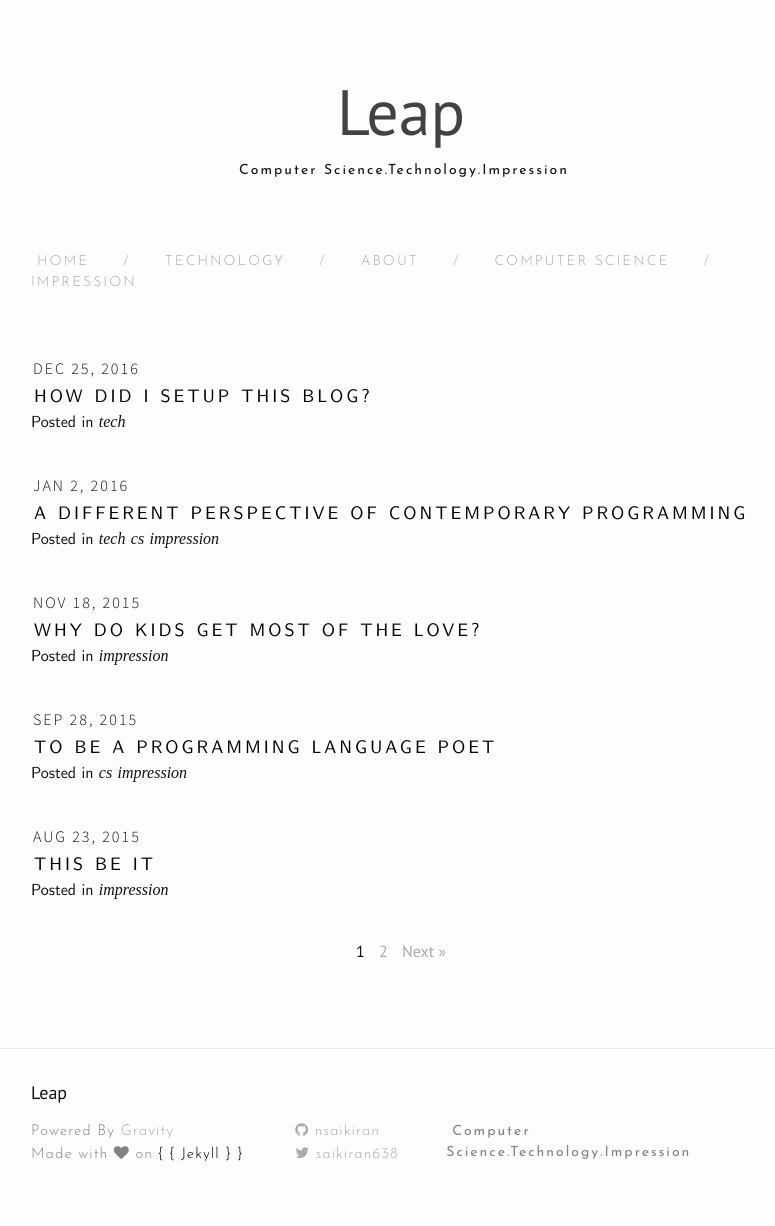
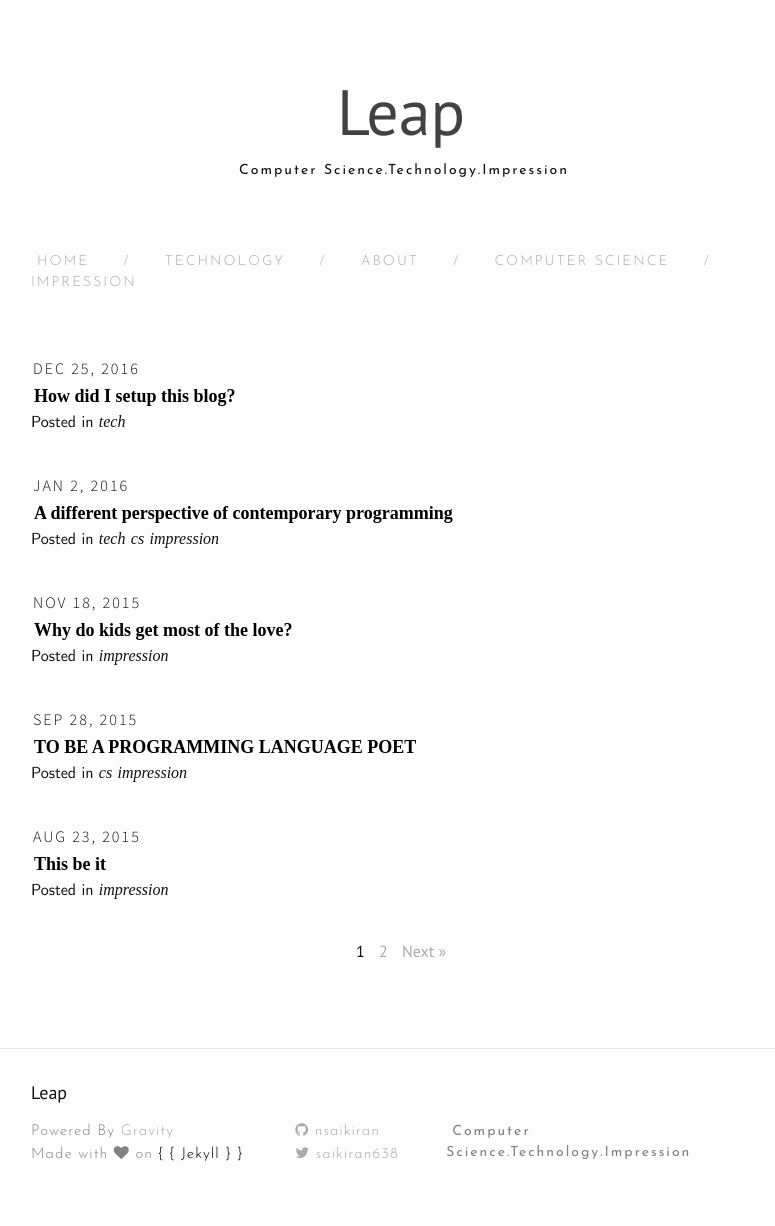
Before and after one commit to nsaikiran/impression, a Jekyll site: the page built from index.html, in a window 1280 px wide. Shown: the whole page, without its empty margins (239-1014 px from the left). Built offline with Jekyll 4.4.1, drawn with Linux system fonts in a browser that asks for light colours; nearby versions of some CDN libraries; some web fonts are replaced; the list of posts is cut into pages by our own code.

Commit message:
Style of post title in home page is updated.

```diff
--- a/css/style.scss
+++ b/css/style.scss
@@ -370,8 +370,8 @@
 .postTitle {
   font-weight: 400;
   text-align: left;
-  text-transform: uppercase;
-  letter-spacing: 3px;
+  //text-transform: uppercase;
+  //letter-spacing: 3px;
   text-indent: 3px;
 }
 /**
--- a/index.html
+++ b/index.html
@@ -14,7 +14,7 @@
         </div>
         <br>
         <div class="postTitle">
-            <a class='postLink' href="{{site.url}}{{site.baseurl}}{{post.url}}">{{post.title}}</a>
+            <a class='postLink' href="{{site.url}}{{site.baseurl}}{{post.url}}"><b>{{post.title}}</b></a>
         </div>
 
         {% if post.categories %}
```
